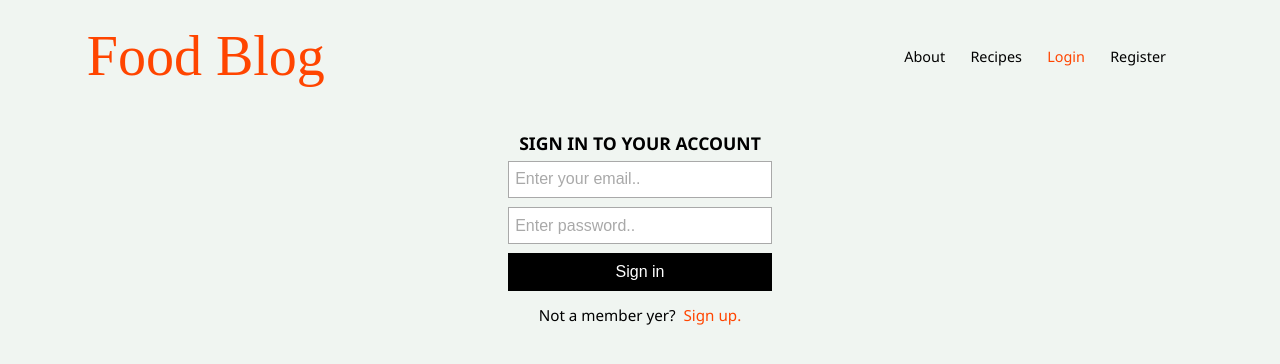
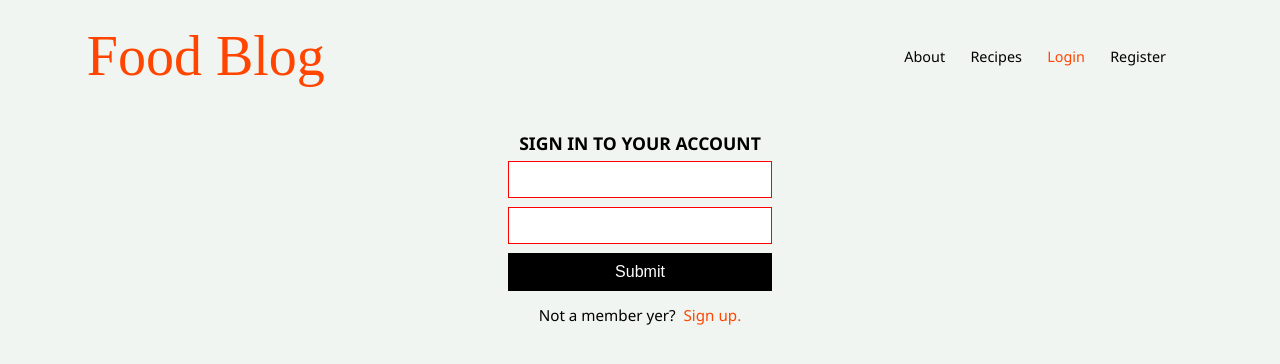
Before and after one commit to g-t-georgiev/recipe-blog, a React (Create React App) app: page /auth/login in a window 1280 px wide. Shown: the top 364 px of the page. Built offline with nearby package versions, Linux system fonts and the light colour scheme; a web font is replaced by a local one.

Commit message:
Simplified form elements schema.

```diff
--- a/src/components/Auth/Login/Login.js
+++ b/src/components/Auth/Login/Login.js
@@ -3,28 +3,20 @@ import Form from '../../shared/form/Form';
 const elements = {
     inputs: [
         {
-            id: 1,
-            type: 'email',
             name: 'email',
-            placeholder: 'Enter your email..',
-            error: 'Please provide valid email format.',
-            pattern: '(?:[a-z0-9!#$%&\'*+/=?^_`{|}~-]+(?:\\.[a-z0-9!#$%&\'*+/=?^_`{|}~-]+)*|"(?:[\\x01-\\x08\\x0b\\x0c\\x0e-\\x1f\\x21\\x23-\\x5b\\x5d-\\x7f]|\\\\[\\x01-\\x09\\x0b\\x0c\\x0e-\\x7f])*")@(?:(?:[a-z0-9](?:[a-z0-9-]*[a-z0-9])?\\.)+[a-z0-9](?:[a-z0-9-]*[a-z0-9])?|\\[(?:(?:25[0-5]|2[0-4][0-9]|[01]?[0-9][0-9]?)\\.){3}(?:25[0-5]|2[0-4][0-9]|[01]?[0-9][0-9]?|[a-z0-9-]*[a-z0-9]:(?:[\\x01-\\x08\\x0b\\x0c\\x0e-\\x1f\\x21-\\x5a\\x53-\\x7f]|\\\\[\\x01-\\x09\\x0b\\x0c\\x0e-\\x7f])+)\\])',
             required: true
         },
         {
-            id: 2,
-            type: 'password',
             name: 'password',
-            placeholder: 'Enter password..',
-            error: 'Password length should be between 6 and 15 characters and should contain at least one letter and/or digit and optionally the following special symbols: @$!%*#?&',
-            pattern: '^(?=.*[A-Za-z])(?=.*\\d)[A-Za-z\\d@$!%*#?&]{6,15}$',
             required: true
         }
     ],
-    button: {
-        text: 'Sign in',
-        type: 'submit'
-    },
+    button: [
+        {
+            text: 'Sign in',
+            type: 'submit'
+        }
+    ],
     footer: {
         span: {
             text: 'Not a member yer?'
--- a/src/components/Auth/Register/Register.js
+++ b/src/components/Auth/Register/Register.js
@@ -3,46 +3,24 @@ import Form from '../../shared/form/Form';
 const elements = {
     inputs: [
         {
-            id: 1,
-            type: 'text',
             name: 'username',
-            placeholder: 'Enter username..',
-            error: 'Username should be between 4 and 15 characters long and could contain letters and digits, as well as, a hyphen, an underscore or a dot. Hyphens, underscores and dots cannot sit next to each other or be at the beginning or in the end of the sequence.',
-            pattern: '^(?=[a-zA-Z0-9._\\-]{4,15}$)(?!.*[_.\\-]{2})[^_.\\-].*[^_.\\-]$',
             required: true
         },
         {
-            id: 2,
-            type: 'email',
             name: 'email',
-            placeholder: 'Enter your email..',
-            error: 'Please provide valid email format.',
-            pattern: '(?:[a-z0-9!#$%&\'*+/=?^_`{|}~-]+(?:\\.[a-z0-9!#$%&\'*+/=?^_`{|}~-]+)*|"(?:[\\x01-\\x08\\x0b\\x0c\\x0e-\\x1f\\x21\\x23-\\x5b\\x5d-\\x7f]|\\\\[\\x01-\\x09\\x0b\\x0c\\x0e-\\x7f])*")@(?:(?:[a-z0-9](?:[a-z0-9-]*[a-z0-9])?\\.)+[a-z0-9](?:[a-z0-9-]*[a-z0-9])?|\\[(?:(?:25[0-5]|2[0-4][0-9]|[01]?[0-9][0-9]?)\\.){3}(?:25[0-5]|2[0-4][0-9]|[01]?[0-9][0-9]?|[a-z0-9-]*[a-z0-9]:(?:[\\x01-\\x08\\x0b\\x0c\\x0e-\\x1f\\x21-\\x5a\\x53-\\x7f]|\\\\[\\x01-\\x09\\x0b\\x0c\\x0e-\\x7f])+)\\])',
             required: true
         },
         {
-            id: 3,
-            type: 'password',
             name: 'password',
-            placeholder: 'Enter password..',
-            error: 'Password length should be between 6 and 15 characters and should contain at least one letter and/or digit and optionally the following special symbols: @$!%*#?&',
-            pattern: '^(?=.*[A-Za-z])(?=.*\\d)[A-Za-z\\d@$!%*#?&]{6,15}$',
-            required: true
-        },
-        {
-            id: 4,
-            type: 'password',
-            name: 'confirmPassword',
-            placeholder: 'Repeat password..',
-            error: 'Passwords do not match.',
-            pattern: '',
             required: true
         }
     ],
-    button: {
-        text: 'Sign up',
-        type: 'submit'
-    },
+    buttons: [
+        {
+            text: 'Sign up',
+            type: 'submit'
+        }
+    ],
     footer: {
         span: {
             text: 'Already have an account?'
```
